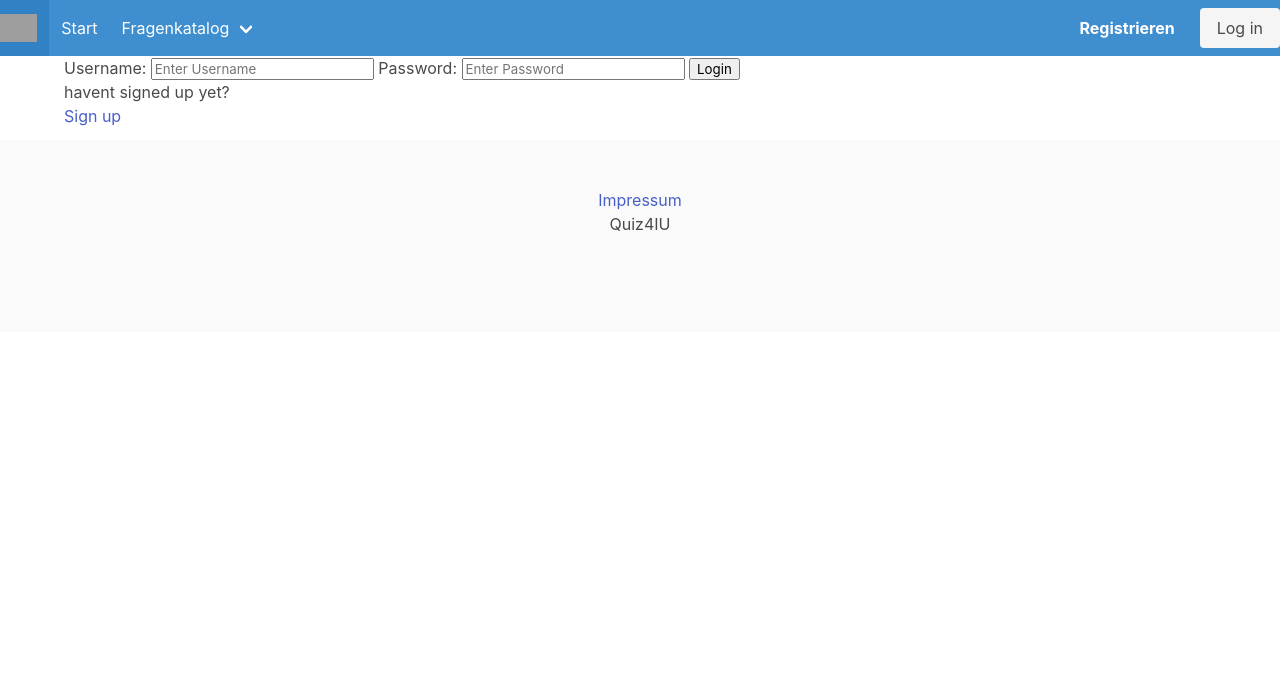
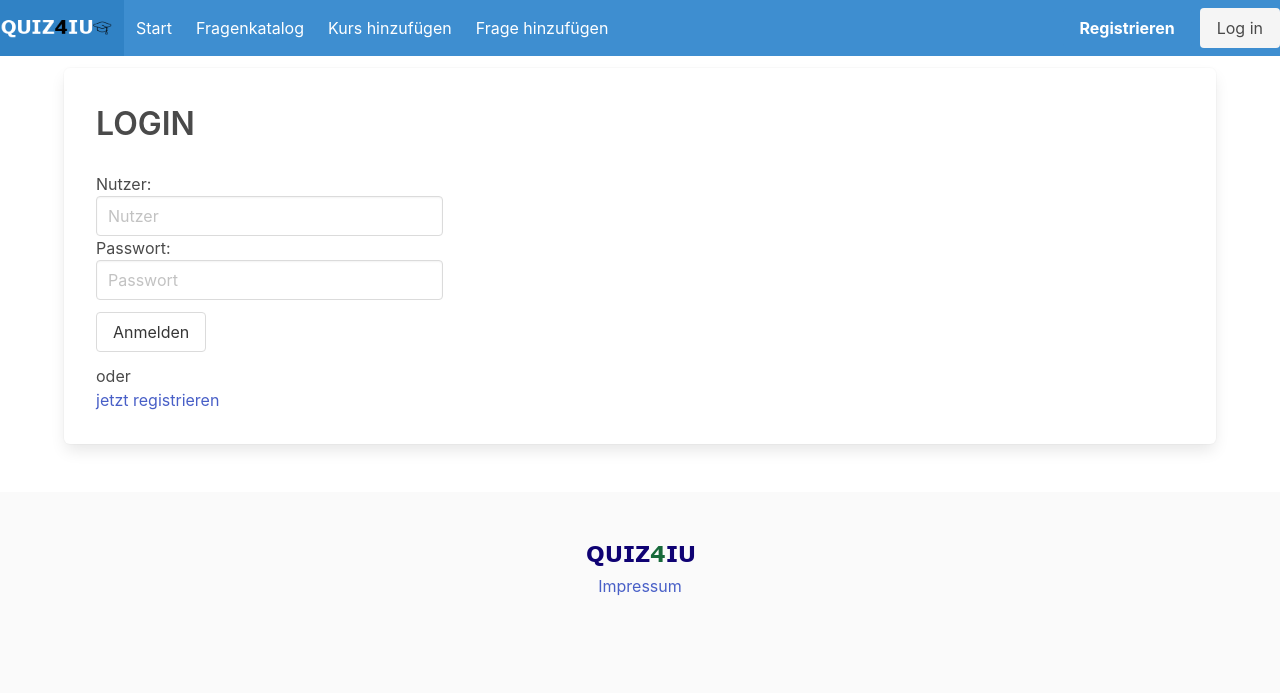
Before and after one commit to timdreesen/quiz4iu, a Django app: a page that uses quiz4iu/quiz/templates/login_register.html in a window 1280 px wide. Shown: the top 693 px of the page. Run offline with Django 4.2, Linux system fonts and the light colour scheme; some libraries are stand-ins or nearby versions; grey boxes are pictures that could not be loaded.

Commit message:
lobby participants FIX, form label, logo
lobby participants FIX, form label

```diff
--- a/quiz4iu/quiz/models.py
+++ b/quiz4iu/quiz/models.py
@@ -22,6 +22,7 @@ class Question(models.Model):
     answer_reason_2 = models.CharField(max_length = 200)
     answer_reason_3 = models.CharField(max_length = 200)
     date = models.DateTimeField(auto_now_add=True)
+
 
     def __str__(self):
         return self.question
--- a/quiz4iu/quiz/templates/create_category.html
+++ b/quiz4iu/quiz/templates/create_category.html
@@ -2,7 +2,8 @@
 
 {% block content %}
 {% load crispy_forms_tags %}
-    Kurs erstellen
+<div class="box my-3">
+    <h1 class="title is-size-3">Kurs erstellen</h1>
     <form method="post" action="/create_category/">
         {% csrf_token %}
         {{ form|crispy }}
@@ -16,5 +17,6 @@
             </div>
           </div>
     </form>
+</div>
 
 {% endblock %}
--- a/quiz4iu/quiz/templates/includes/footer.html
+++ b/quiz4iu/quiz/templates/includes/footer.html
@@ -1,5 +1,8 @@
-<footer class="footer mt-3">
+<footer class="footer mt-6">
     <div class="container content has-text-centered">
+      <img src="/static/img/logo7.png" width="112" height="28">
+      <br>
       <a href="{% url 'impressum' %}">Impressum</a>
-      <p>Quiz4IU</p>
+
+
   </footer>
--- a/quiz4iu/quiz/templates/includes/navbar.html
+++ b/quiz4iu/quiz/templates/includes/navbar.html
@@ -1,10 +1,11 @@
     <!-- NAVBAR -->
-    <nav class="navbar is-info" role="navigation" aria-label="main navigation">
+    <nav class="navbar is-info mb-3" role="navigation" aria-label="main navigation">
       <div class="container is-fullhd">
         <div class="navbar-brand">
           <a class="navbar-item" href = "/">
-            <img src="/static/img/iu_logo.png">
+            <img src="/static/img/logo8.png" width="112" height="28">
           </a>
+
 
           <a role="button" id="burger" class="navbar-burger" aria-label="menu" aria-expanded="false" data-target="navbarBasicExample">
             <span aria-hidden="true"></span>
@@ -20,12 +21,12 @@
             </a>
 
 
-            <div class="navbar-item has-dropdown is-hoverable">
-              <a class="navbar-link" href="/categorylist/">
+
+              <a class="navbar-item" href="/categorylist/">
                 Fragenkatalog
               </a>
 
-              <div class="navbar-dropdown">
+
                 <a class="navbar-item" href="/create_category/">
                   Kurs hinzufügen
                 </a>
@@ -33,8 +34,6 @@
                   Frage hinzufügen
                 </a>
 
-              </div>
-            </div>
           </div>
 
           <div class="navbar-end">
--- a/quiz4iu/quiz/templates/login_register.html
+++ b/quiz4iu/quiz/templates/login_register.html
@@ -1,19 +1,26 @@
 {% extends 'base_layout.html' %}
 
 {% block content %}
-
+{% load crispy_forms_tags %}
 {% if page == 'login' %}
-    <div>
+    <div class="box my-3">
+        <div class="column is-one-third">
+        <h2 class="is-size-3 is-uppercase has-text-weight-semibold">Login</h2>
+        <br>
         <form method="POST" action="">
             {% csrf_token %}
-            <label for="">Username:</label>
-            <input type="text" name="username" placeholder="Enter Username"/>
-            <label for="">Password:</label>
-            <input type="password" name="password" placeholder="Enter Password"/>
-            <input type="submit" value="Login"/>
+            <label for="">Nutzer:</label>
+            <input class="input" type="text" name="username" placeholder="Nutzer"/>
+            <br>
+            <label for="">Passwort:</label>
+            <input class="input" type="password" name="password" placeholder="Passwort"/>
+            <br>
+            <button class="button my-3" input type="submit" value="Login">Anmelden</button>
         </form>
-        <p>havent signed up yet?</p>
-        <a href="{% url 'register' %}">Sign up</a>
+
+        <p>oder</p>
+        <a href="{% url 'register' %}">jetzt registrieren</a>
+        </div>
     </div>
 
 {% else %}
@@ -21,10 +28,11 @@
     <div>
         <form method="POST" action="">
             {% csrf_token %}
-            {{form.as_p}}
-            <input type="submit" value="Register"/>
+            {{ form|crispy }}
+            <button class="button my-3" input type="submit" value="Register"/>Registrieren</button>
         </form>
-        <p>Already signed up?</p>
+        <br>
+        <p>hast du schon einen Benutzer?</p>
         <a href="{% url 'login' %}">Login</a>
     </div>
 
--- a/quiz4iu/quiz/views.py
+++ b/quiz4iu/quiz/views.py
@@ -74,7 +74,7 @@ def lobby_msg(request,pk):
             elif q.answer_wrong_3 == request.POST.get(q.question):
                 msg = q.answer_reason_3
             elif None == request.POST.get(q.question):
-                msg = 'Keine Antwort!- None'
+                msg = 'Keine Antwort!'
             else:
                 msg = 'Richtig!'
     answers = [lobby.questions.all()[p.status].answer_correct,lobby.questions.all()[p.status].answer_wrong_1,lobby.questions.all()[p.status].answer_wrong_2,lobby.questions.all()[p.status].answer_wrong_3]
@@ -178,7 +178,7 @@ def join_lobby(request,pk):
     if len(participants)<lobby.max_players:
 
         if len(Participant.objects.filter(user=request.user)):
-            participant = Participant.objects.get(user=request.user)
+            participant = Participant.objects.filter(user=request.user)[0]
         else:
             participant = Participant(
                 user = request.user,
@@ -200,7 +200,7 @@ def join_lobby(request,pk):
 
 def leave_lobby(request,pk):
     lobby = Lobby.objects.get(id=pk)
-    participant = Participant.objects.get(user=request.user)
+    participant = Participant.objects.filter(user=request.user)[0]
     lobby.participants.remove(participant)
     participant.delete()
     participants = lobby.participants.all()
@@ -274,7 +274,7 @@ def registerPage(request):
             login(request,user)
             return redirect('home')
         else:
-            messages.error(request,'An error occurred during registration')
+            messages.error(request,'Bei der registrierung ist ein Fehler aufgetreten')
 
     return render(request,'login_register.html',{'form':form})
 
@@ -335,10 +335,29 @@ def create_question(request):
     if request.method == "POST":
         form = QuestionForm(request.POST)
         if form.is_valid():
-            f = form.cleaned_data['category']
-            cat = Category.objects.filter(name=f)[0]
-            form.save()
-            return redirect('category_catalog',category_id=cat.id)
+            questioncategory = form.cleaned_data['category']
+            # cat = Category.objects.filter(name=f)[0]
+            questionquestion = form.cleaned_data["question"]
+            questionanswer_correct = form.cleaned_data["answer_correct"]
+            questionanswer_wrong_1 = form.cleaned_data["answer_wrong_1"]
+            questionanswer_wrong_2 = form.cleaned_data["answer_wrong_2"]
+            questionanswer_wrong_3 = form.cleaned_data["answer_wrong_3"]
+            questionanswer_reason_1 = form.cleaned_data["answer_reason_1"]
+            questionanswer_reason_2 = form.cleaned_data["answer_reason_2"]
+            questionanswer_reason_3 = form.cleaned_data["answer_reason_3"]
+            question = Question(
+                category=questioncategory,
+                question=questionquestion,
+                answer_correct=questionanswer_correct,
+                answer_wrong_1=questionanswer_wrong_1,
+                answer_wrong_2=questionanswer_wrong_2,
+                answer_wrong_3=questionanswer_wrong_3,
+                answer_reason_1=questionanswer_reason_1,
+                answer_reason_2=questionanswer_reason_2,
+                answer_reason_3=questionanswer_reason_3
+                )
+            question.save()
+            return redirect('category_catalog',category_id=question.category.id)
             # return redirect('home')
 
     context = {'form':form, 'categories':category}
```
Also changed, not shown: quiz4iu/forms.py (+26 -16 lines), quiz4iu/assets/img/logo2.png (added), quiz4iu/assets/img/logo3.png (added), quiz4iu/assets/img/logo4.png (added), quiz4iu/assets/img/logo5.png (added), quiz4iu/assets/img/logo6.png (added), quiz4iu/assets/img/logo7.png (added), quiz4iu/assets/img/logo8.png (added), quiz4iu/assets/style.css (line endings or trailing spaces), quiz4iu/db.sqlite3.
